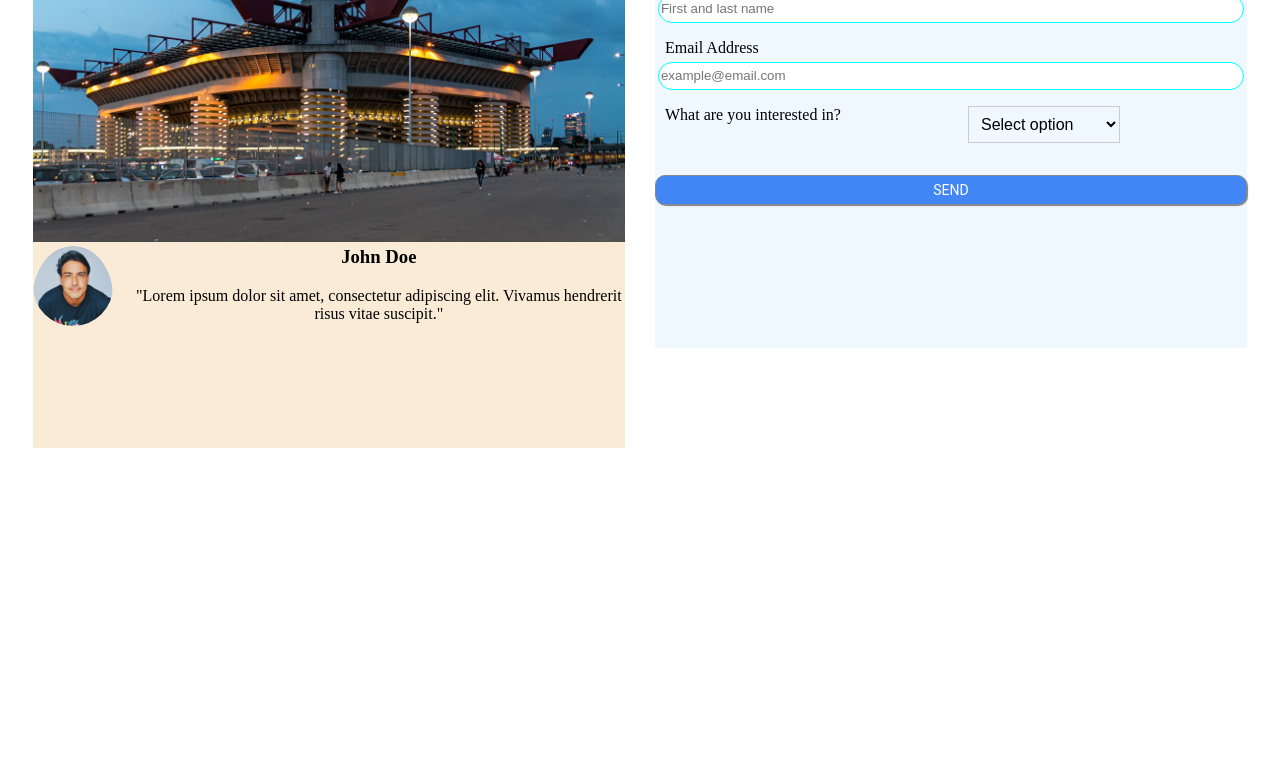
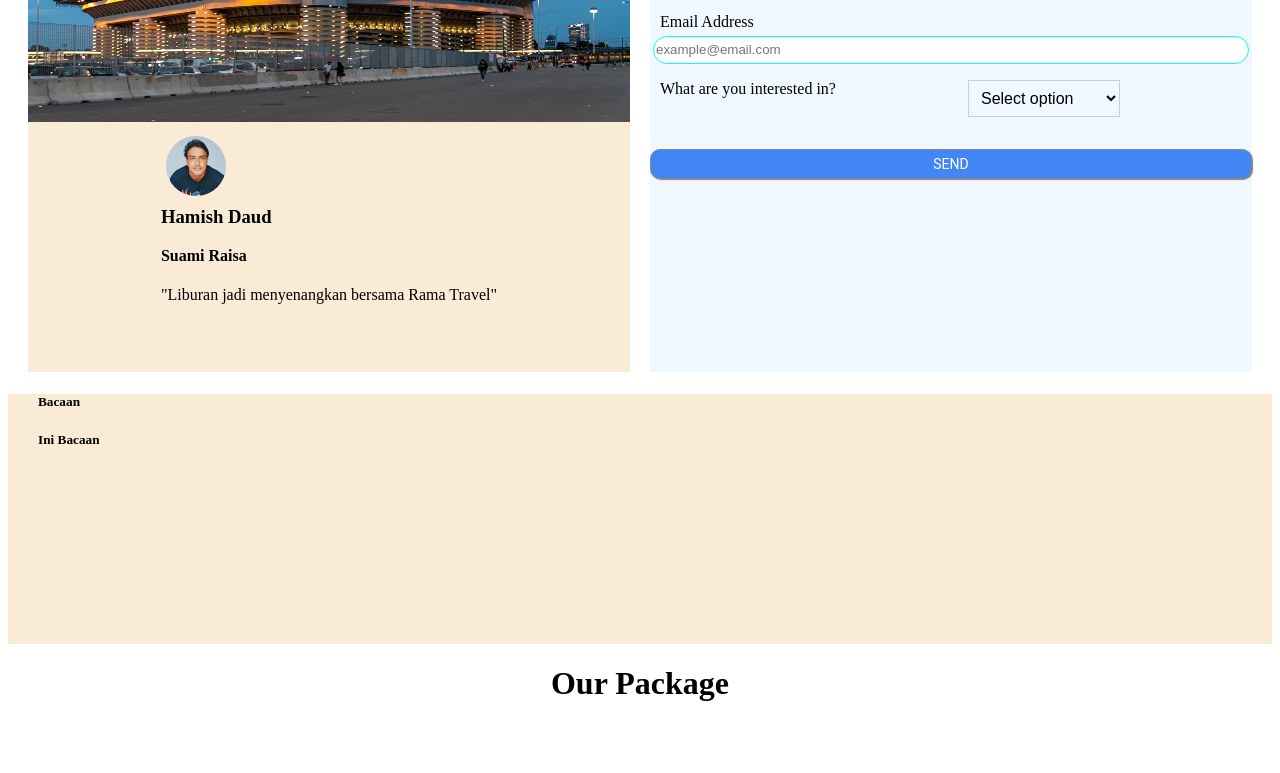
Before and after one commit to ramaalfiandi/revou_assignment, a plain HTML site: page index.html in a window 1280 px wide. Shown: the part 355-1128 px from the top of the page. Before the commit the page ends 811 px from the top, so only its background shows below. Drawn offline with Linux system fonts and the light colour scheme.

Commit message:
six-commit

```diff
--- a/css/style.css
+++ b/css/style.css
@@ -50,13 +50,23 @@ hr {
 
 .section-content-container>div {
     text-align: center;
-    margin-left: 15px;
-    margin-right: 15px;
+    margin-left: 10px;
+    margin-right: 10px;
 }
 
 h1 {
     text-align: center;
 }
+
+h4 {
+    text-align: left;
+}
+
+h5 {
+    text-align: left;
+    margin-left: 30px;
+}
+
 
 p {
     text-align: center;
@@ -104,7 +114,7 @@ label {
 
 .custom-select {
     position: relative;
-    display: inline-block;
+    display: inline-flex;
 }
 
 .custom-select select {
@@ -139,25 +149,27 @@ label {
 }
 
 .banner-container {
-    height: 500px;
+    height: auto;
     position: relative;
     max-width: 100%;
     overflow: hidden;
     background-color: antiquewhite;
+    padding-bottom: 10px;
 }
 
 .banner-slide {
-    display:flex;
-    position:x relative;
+    display: flex;
+    position: x relative;
 }
 
 .banner-slide img {
     width: 100%;
-    height: auto;
+    height: 300px;
     transition: transform 0.5s ease;
 }
 
-.prev, .next {
+.prev,
+.next {
     position: absolute;
     top: 50%;
     background-color: rgba(0, 0, 0, 0.5);
@@ -178,34 +190,78 @@ label {
 
 .review-container {
     display: flex;
-    justify-content: center;
-    align-items: center;
+    justify-content: start;
+    align-items: left;
     flex-direction: column;
 }
 
 .review {
-    display: flex;
-    margin-bottom: 20px;
+    max-width: 800px;
+    /* Lebar maksimum kontainer */
+    margin: 0 auto;
+    /* Pusatkan kontainer */
+    padding: 0 20px;
+    /* Padding di sisi */
+    justify-content: start;
 }
 
 .customer-photo {
-    width: 100px;
-    height: 100px;
+    width: 60px;
+    height: 60px;
     overflow: hidden;
     border-radius: 50%;
-    margin-right: 20px;
+    margin-right: 5px;
+    margin-left: 5px;
 }
 
 .customer-photo img {
-    width: 100%;
+    max-width: 100%;
     height: auto;
-    border-radius: 50%;
+    /* border-radius: 50%; */
 }
 
 .customer-info h3 {
-    margin-top: 0;
+    /* position:relative;
+    padding-top: 0px;
+    text-align: left; */
+    /* flex: 1; */
+    display: flex;
+    margin-top: 10px;
+}
+
+.customer-info h4 {
+    /* position:relative;
+    padding-top: 0px;
+    text-align: left; */
+    display: flex;
+    margin-top: 10px;
 }
 
 .customer-info p {
-    margin-bottom: 0;
+    /* position: relative; */
+    /* padding-top: 0px; */
+    /* text-align: left;
+    padding: auto; */
+    display: flex;
+    margin-top: 10px;
+    text-align: left;
 }
+
+@media screen and (max-width: 600px) {
+    .container {
+        padding: 0 10px;
+        /* Padding lebih sedikit untuk layar kecil */
+    }
+
+    .section-content-content-container {
+        display: flex;
+        /* padding-left: 10px;
+        margin-left: 15px;
+        margin-right: 15px; */
+        justify-content: center;
+        padding-bottom: 10px;
+    }
+
+    .section-content-content-container>div {
+        text-align: center;
+    }
--- a/index.html
+++ b/index.html
@@ -21,15 +21,17 @@
 </header>
 <br />
 
+<!-- Header Konten -->
 <section class="section-container">
     <header>
         <h1>Your Trust Travel Agent's</h1>
-        <p>Your Happiness is Our Happines</p>
+        <p1>Your Happiness is Our Happines</p1>
     </header>
 </section>
 
+<!-- Isi Konten Bagian 1-->
 <div class="section-content-container">
-    <div style="height: 600px; width: 100%; background-color: antiquewhite;">
+    <div style="height: 550px; width: 100%; background-color: antiquewhite;">
         <!-- Konten Auto Slide Banner -->
         <div class="banner-container">
             <div class="banner-slide">
@@ -45,37 +47,26 @@
             <!-- Tombol Panah Slide Image-->
             <!-- <button class="prev" onclick="plusSlides(-1)">&#10094;</button>
             <button class="next" onclick="plusSlides(1)">&#10095;</button> -->
-
+        </div>
         <div class="review-container">
             <div class="review">
                 <div class="customer-photo">
                     <img src="assets/hamish.jpg" alt="Customer 1">
                 </div>
                 <div class="customer-info">
-                    <h3>John Doe</h3>
-                    <p>"Lorem ipsum dolor sit amet, consectetur adipiscing elit. Vivamus hendrerit risus vitae
-                        suscipit."</p>
-                </div>
-            </div>
-            <div class="review">
-                <div class="customer-photo">
-                    <img src="assets/raisa.png" alt="Customer 2">
-                </div>
-                <div class="customer-info">
-                    <h3>Jane Smith</h3>
-                    <p>"Nulla facilisi. Integer lacinia dictum metus, et congue nisi vehicula sed."</p>
+                    <h3>Hamish Daud</h3>
+                    <h4>Suami Raisa</h4>
+                    <p>"Liburan jadi menyenangkan bersama Rama Travel"</p>
                 </div>
             </div>
         </div>
-        </div>
-
     </div>
 
     <script src="js/script.js"></script>
 
 
     <!-- Konten Form -->
-    <div style="height: 500px; width: 100%; background-color: aliceblue;">
+    <div style="height: 550px; width: 100%; background-color: aliceblue;">
         <h1>Contact Us</h1>
         <p>Sales akan menghubungi anda 1x24 jam setelah data kami terima</p>
         <label>Your Name</label><br />
@@ -95,6 +86,33 @@
             <button name="button" class="custom">SEND</button>
         </div>
     </div>
+
+</div>
+
+<!-- <section class="section-content-content-container">
+    <div style="height: 550px; width: 100%; background-color:aliceblue;">
+        <div class="bacaan-konten">
+            <h4>Berikut ini cara untuk pemesanan tiket menggunakan travel agent Rama</h4>
+            <h5>Pertama, chat customer service</h5>
+            <h5>Kedua, isi form yang diberikan</h5>
+        </div>
+    </div>
+    <div></div>
+</section> -->
+
+<div class="section-content-content-container">
+    <div style="height: 250px; width: 100%; background-color:antiquewhite;">
+        <h5>Bacaan</h5>
+        <h5>Ini Bacaan</h5>
+    </div>
+
+</div>
+
+<div class="section-content-content-container">
+    <div style="height: 100px; width: 100%; background-color: transparent;">
+        <h1>Our Package</h1>
+    </div>
+
 </div>
 
 </html>
```
Lines whose indentation alone changed are shown as unchanged.
